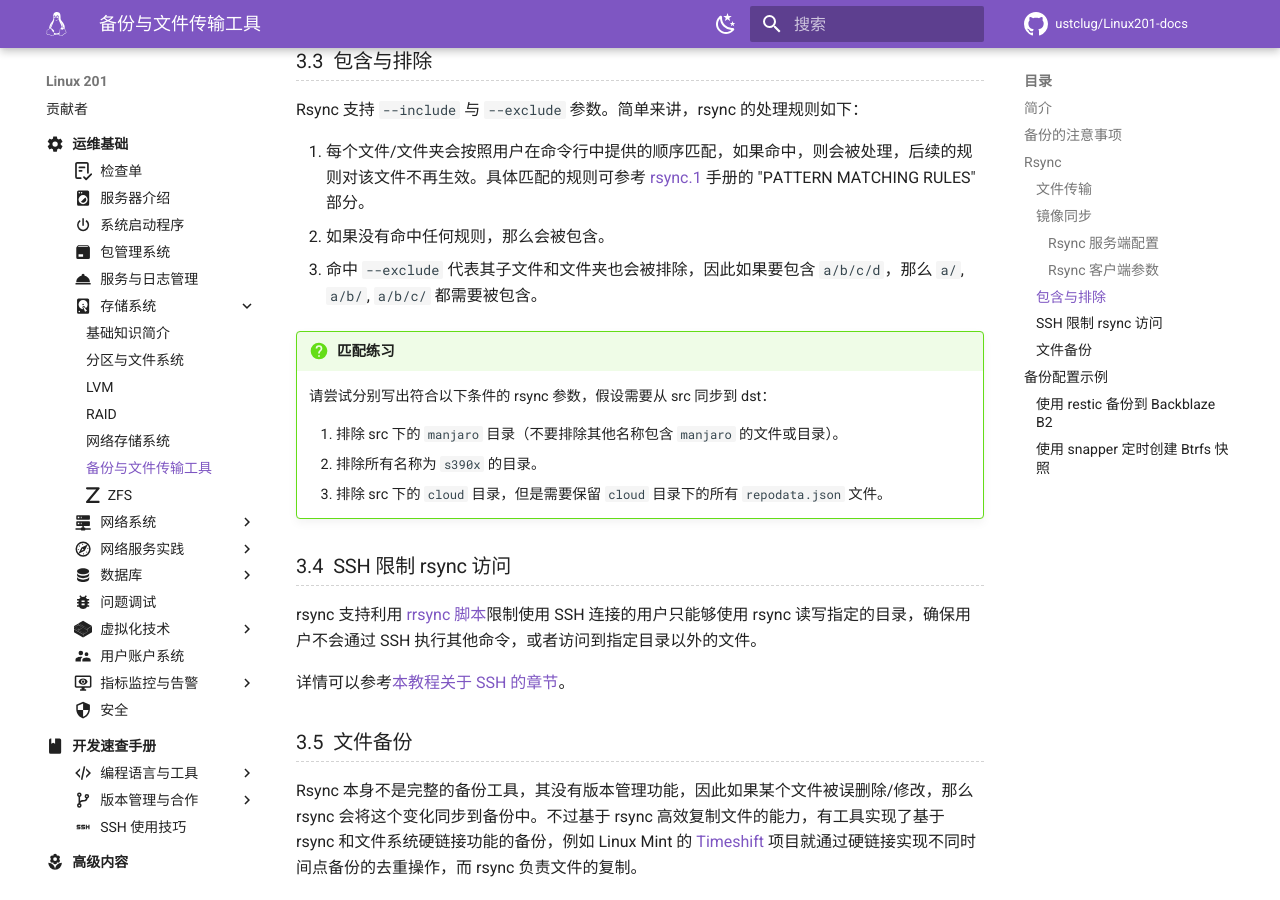
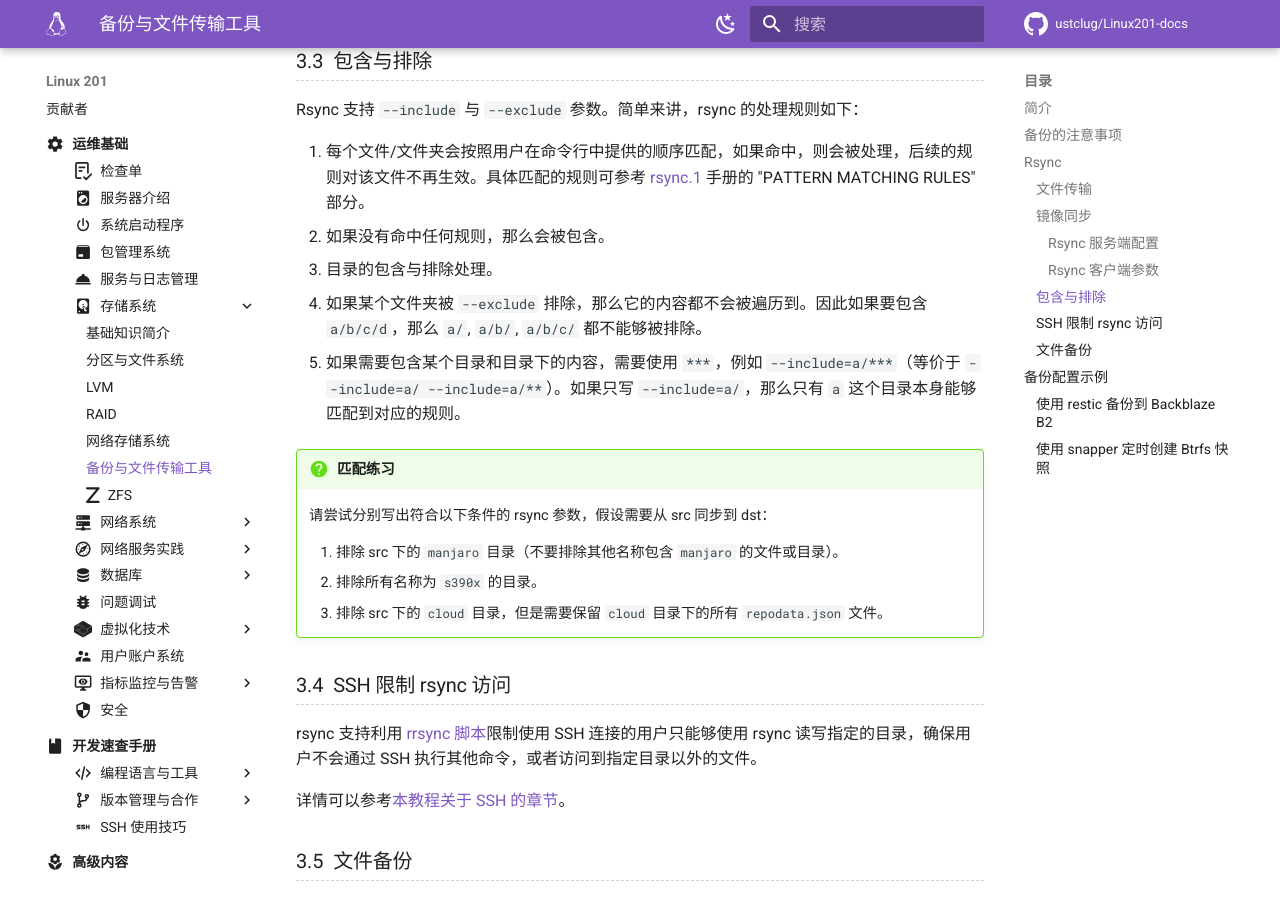
Before and after one commit to ustclug/Linux201-docs, an MkDocs documentation site: the page built from docs/ops/storage/backup.md, in a window 1280 px wide and 900 px high, scrolled down 7749 px. Built offline with MkDocs 1.6.1 and Material for MkDocs 9.7.7, drawn with Linux system fonts in a browser that asks for light colours; comment, search, counter and statistics services are not loaded.

Commit message:
ops/backup: More clear about rsync --include and --exclude

```diff
--- a/docs/ops/storage/backup.md
+++ b/docs/ops/storage/backup.md
@@ -282,7 +282,10 @@
 
 1. 每个文件/文件夹会按照用户在命令行中提供的顺序匹配，如果命中，则会被处理，后续的规则对该文件不再生效。具体匹配的规则可参考 [rsync.1][rsync.1] 手册的 "PATTERN MATCHING RULES" 部分。
 2. 如果没有命中任何规则，那么会被包含。
-3. 命中 `--exclude` 代表其子文件和文件夹也会被排除，因此如果要包含 `a/b/c/d`，那么 `a/`, `a/b/`, `a/b/c/` 都需要被包含。
+3. 目录的包含与排除处理。
+
+   - 如果某个文件夹被 `--exclude` 排除，那么它的内容都不会被遍历到。因此如果要包含 `a/b/c/d`，那么 `a/`, `a/b/`, `a/b/c/` 都不能够被排除。
+   - 如果需要包含某个目录和目录下的内容，需要使用 `***`，例如 `--include=a/***`（等价于 `--include=a/ --include=a/**`）。如果只写 `--include=a/`，那么只有 `a` 这个目录本身能够匹配到对应的规则。
 
 !!! question "匹配练习"
 
```
